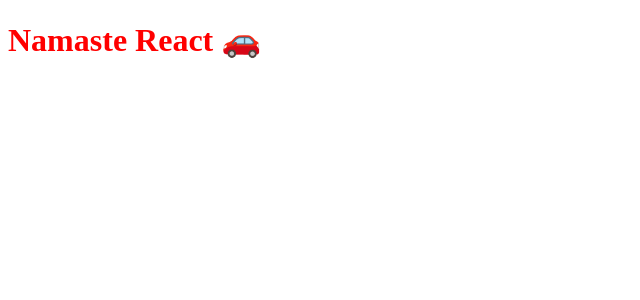
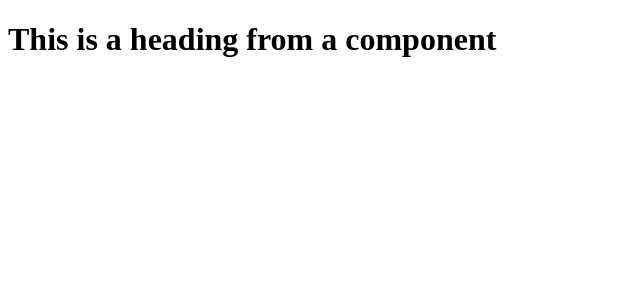
Before and after one commit to anshuananddev/react-learning, a React (Vite) app: page / in a window 1280 px wide. Shown: the top 300 px of the page, without its empty margins (0-640 px from the left). Built offline with nearby package versions, Linux system fonts and the light colour scheme.

Commit message:
React Functional Component - Intro

```diff
--- a/App.js
+++ b/App.js
@@ -10,31 +10,14 @@
         Namaste React 🚗</h1> )
         ;
 
-
-
-
-// const heading = React.createElement(
-//     "h1",
-//     {
-//         id: "heading",
-//         xyz: "something random", // custom attribute can also be provide
-//         key: "uniqueKey1"
-//     },
-//     "Hello, world from React!"
-// );
-
-// const smallerHeading = React.createElement(
-//     "h3",
-//     {
-//         id: "smallerHeading",
-//         key: "uniqueKey2"
-//     },
-//     "This is a smaller heading"
-// );
-// const child = React.createElement("div", { id: "child" }, [heading, smallerHeading]);
-// const parent = React.createElement("div", { id: "parent" }, child);
+        // React Functional Component
+const HeadingComponent = () => {
+    return (
+        <h1> This is a heading from a component </h1>
+    ) ;
+}
 
 const root = ReactDOM.createRoot(document.getElementById("root"));
 
 console.log(heading);
-root.render(heading);
+root.render(HeadingComponent());
```
